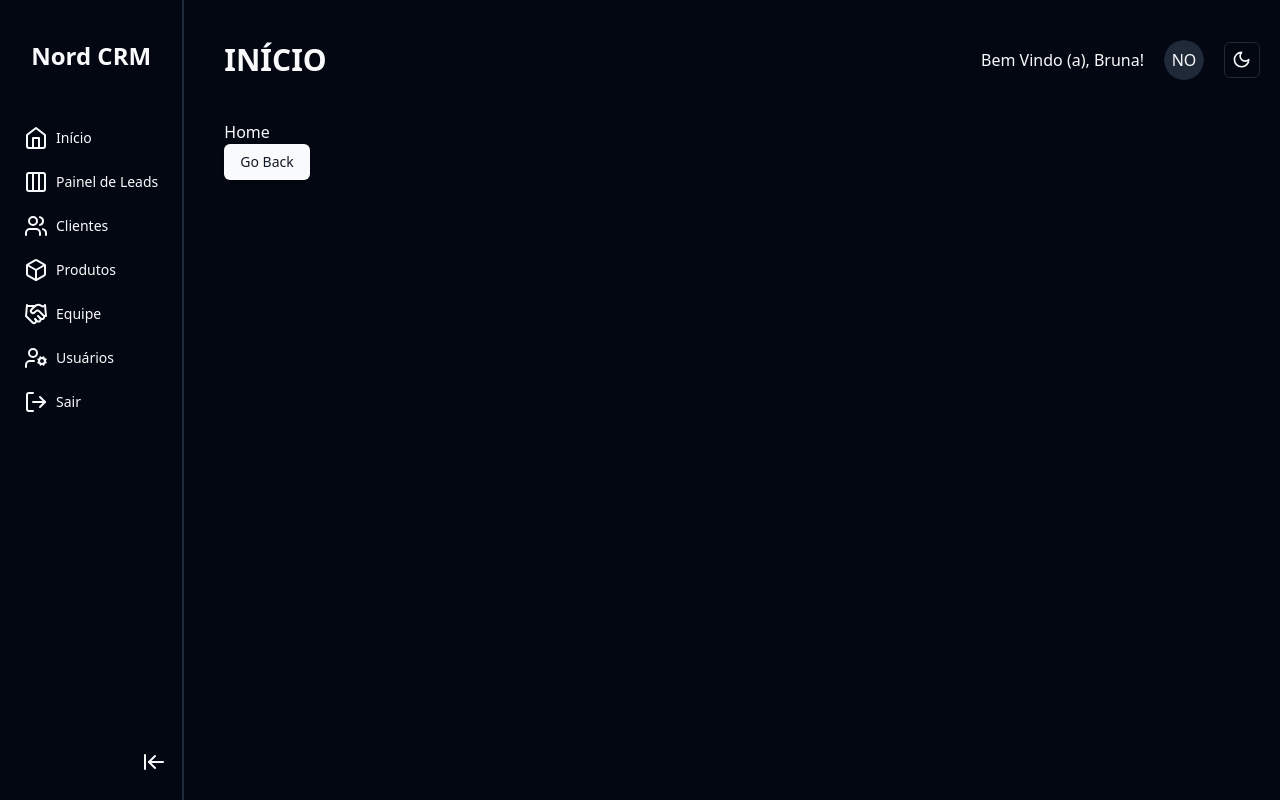
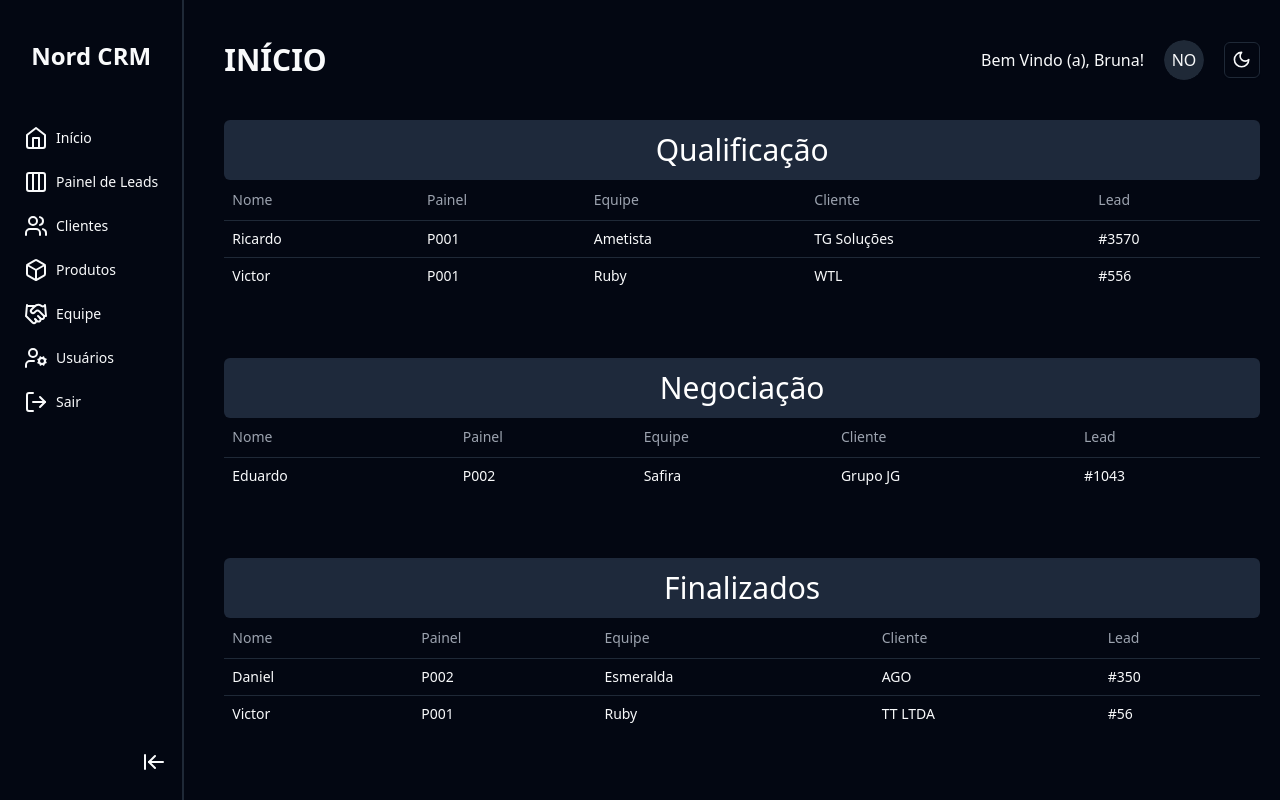
Before and after one commit to JA-Lourenco/NordCRM, a React (Vite) app: page /home in a window 1280 px wide. Built offline with nearby package versions, Linux system fonts and the light colour scheme.

Commit message:
style: visuals for home tables

```diff
--- /dev/null
+++ b/src/components/ui/table.tsx
@@ -0,0 +1,120 @@
+import * as React from "react"
+
+import { cn } from "@/lib/utils"
+
+const Table = React.forwardRef<
+  HTMLTableElement,
+  React.HTMLAttributes<HTMLTableElement>
+>(({ className, ...props }, ref) => (
+  <div className="relative w-full overflow-auto">
+    <table
+      ref={ref}
+      className={cn("w-full caption-bottom text-sm", className)}
+      {...props}
+    />
+  </div>
+))
+Table.displayName = "Table"
+
+const TableHeader = React.forwardRef<
+  HTMLTableSectionElement,
+  React.HTMLAttributes<HTMLTableSectionElement>
+>(({ className, ...props }, ref) => (
+  <thead ref={ref} className={cn("[&_tr]:border-b", className)} {...props} />
+))
+TableHeader.displayName = "TableHeader"
+
+const TableBody = React.forwardRef<
+  HTMLTableSectionElement,
+  React.HTMLAttributes<HTMLTableSectionElement>
+>(({ className, ...props }, ref) => (
+  <tbody
+    ref={ref}
+    className={cn("[&_tr:last-child]:border-0", className)}
+    {...props}
+  />
+))
+TableBody.displayName = "TableBody"
+
+const TableFooter = React.forwardRef<
+  HTMLTableSectionElement,
+  React.HTMLAttributes<HTMLTableSectionElement>
+>(({ className, ...props }, ref) => (
+  <tfoot
+    ref={ref}
+    className={cn(
+      "border-t bg-muted/50 font-medium [&>tr]:last:border-b-0",
+      className
+    )}
+    {...props}
+  />
+))
+TableFooter.displayName = "TableFooter"
+
+const TableRow = React.forwardRef<
+  HTMLTableRowElement,
+  React.HTMLAttributes<HTMLTableRowElement>
+>(({ className, ...props }, ref) => (
+  <tr
+    ref={ref}
+    className={cn(
+      "border-b transition-colors hover:bg-muted/50 data-[state=selected]:bg-muted",
+      className
+    )}
+    {...props}
+  />
+))
+TableRow.displayName = "TableRow"
+
+const TableHead = React.forwardRef<
+  HTMLTableCellElement,
+  React.ThHTMLAttributes<HTMLTableCellElement>
+>(({ className, ...props }, ref) => (
+  <th
+    ref={ref}
+    className={cn(
+      "h-10 px-2 text-left align-middle font-medium text-muted-foreground [&:has([role=checkbox])]:pr-0 [&>[role=checkbox]]:translate-y-[2px]",
+      className
+    )}
+    {...props}
+  />
+))
+TableHead.displayName = "TableHead"
+
+const TableCell = React.forwardRef<
+  HTMLTableCellElement,
+  React.TdHTMLAttributes<HTMLTableCellElement>
+>(({ className, ...props }, ref) => (
+  <td
+    ref={ref}
+    className={cn(
+      "p-2 align-middle [&:has([role=checkbox])]:pr-0 [&>[role=checkbox]]:translate-y-[2px]",
+      className
+    )}
+    {...props}
+  />
+))
+TableCell.displayName = "TableCell"
+
+const TableCaption = React.forwardRef<
+  HTMLTableCaptionElement,
+  React.HTMLAttributes<HTMLTableCaptionElement>
+>(({ className, ...props }, ref) => (
+  <caption
+    ref={ref}
+    className={cn("mt-4 text-sm text-muted-foreground", className)}
+    {...props}
+  />
+))
+TableCaption.displayName = "TableCaption"
+
+export {
+  Table,
+  TableHeader,
+  TableBody,
+  TableFooter,
+  TableHead,
+  TableRow,
+  TableCell,
+  TableCaption,
+}
--- a/src/pages/Home.tsx
+++ b/src/pages/Home.tsx
@@ -1,13 +1,114 @@
-import { Button } from "@/components/ui/button";
-import { Link } from "react-router-dom";
+import {
+	Table,
+	TableBody,
+	TableCell,
+	TableHead,
+	TableHeader,
+	TableRow,
+} from "@/components/ui/table";
 
 export function Home() {
 	return (
-		<div>
-			<h1>Home</h1>
-			<Link to="/">
-				<Button variant="default">Go Back</Button>
-			</Link>
-		</div>
+		<>
+			<section className="mb-16 ">
+				<h3 className="text-3xl text-center text-white p-3 bg-slate-800 rounded-md">
+					Qualificação
+				</h3>
+
+				<Table>
+					<TableHeader>
+						<TableRow>
+							<TableHead>Nome</TableHead>
+							<TableHead>Painel</TableHead>
+							<TableHead>Equipe</TableHead>
+							<TableHead>Cliente</TableHead>
+							<TableHead>Lead</TableHead>
+						</TableRow>
+					</TableHeader>
+
+					<TableBody>
+						<TableRow>
+							<TableCell>Ricardo</TableCell>
+							<TableCell>P001</TableCell>
+							<TableCell>Ametista</TableCell>
+							<TableCell>TG Soluções</TableCell>
+							<TableCell>#3570</TableCell>
+						</TableRow>
+
+						<TableRow>
+							<TableCell>Victor</TableCell>
+							<TableCell>P001</TableCell>
+							<TableCell>Ruby</TableCell>
+							<TableCell>WTL</TableCell>
+							<TableCell>#556</TableCell>
+						</TableRow>
+					</TableBody>
+				</Table>
+			</section>
+
+			<section className="mb-16 ">
+				<h3 className="text-3xl text-center text-white p-3 bg-slate-800 rounded-md">
+					Negociação
+				</h3>
+
+				<Table>
+					<TableHeader>
+						<TableRow>
+							<TableHead>Nome</TableHead>
+							<TableHead>Painel</TableHead>
+							<TableHead>Equipe</TableHead>
+							<TableHead>Cliente</TableHead>
+							<TableHead>Lead</TableHead>
+						</TableRow>
+					</TableHeader>
+
+					<TableBody>
+						<TableRow>
+							<TableCell>Eduardo</TableCell>
+							<TableCell>P002</TableCell>
+							<TableCell>Safira</TableCell>
+							<TableCell>Grupo JG</TableCell>
+							<TableCell>#1043</TableCell>
+						</TableRow>
+					</TableBody>
+				</Table>
+			</section>
+
+			<section>
+				<h3 className="text-3xl text-center text-white p-3 bg-slate-800 rounded-md">
+					Finalizados
+				</h3>
+
+				<Table>
+					<TableHeader>
+						<TableRow>
+							<TableHead>Nome</TableHead>
+							<TableHead>Painel</TableHead>
+							<TableHead>Equipe</TableHead>
+							<TableHead>Cliente</TableHead>
+							<TableHead>Lead</TableHead>
+						</TableRow>
+					</TableHeader>
+
+					<TableBody>
+						<TableRow>
+							<TableCell>Daniel</TableCell>
+							<TableCell>P002</TableCell>
+							<TableCell>Esmeralda</TableCell>
+							<TableCell>AGO</TableCell>
+							<TableCell>#350</TableCell>
+						</TableRow>
+
+						<TableRow>
+							<TableCell>Victor</TableCell>
+							<TableCell>P001</TableCell>
+							<TableCell>Ruby</TableCell>
+							<TableCell>TT LTDA</TableCell>
+							<TableCell>#56</TableCell>
+						</TableRow>
+					</TableBody>
+				</Table>
+			</section>
+		</>
 	);
 }
--- a/src/routes/root.tsx
+++ b/src/routes/root.tsx
@@ -10,7 +10,6 @@ export const router = createBrowserRouter([
 	{
 		path: "/home",
 		element: <Layout />,
-		errorElement: <ErrorPage />,
 		children: [
 			{
 				path: "/home",
@@ -21,5 +20,6 @@ export const router = createBrowserRouter([
 	{
 		path: "/",
 		element: <Login />,
+		errorElement: <ErrorPage />,
 	},
 ]);
```
